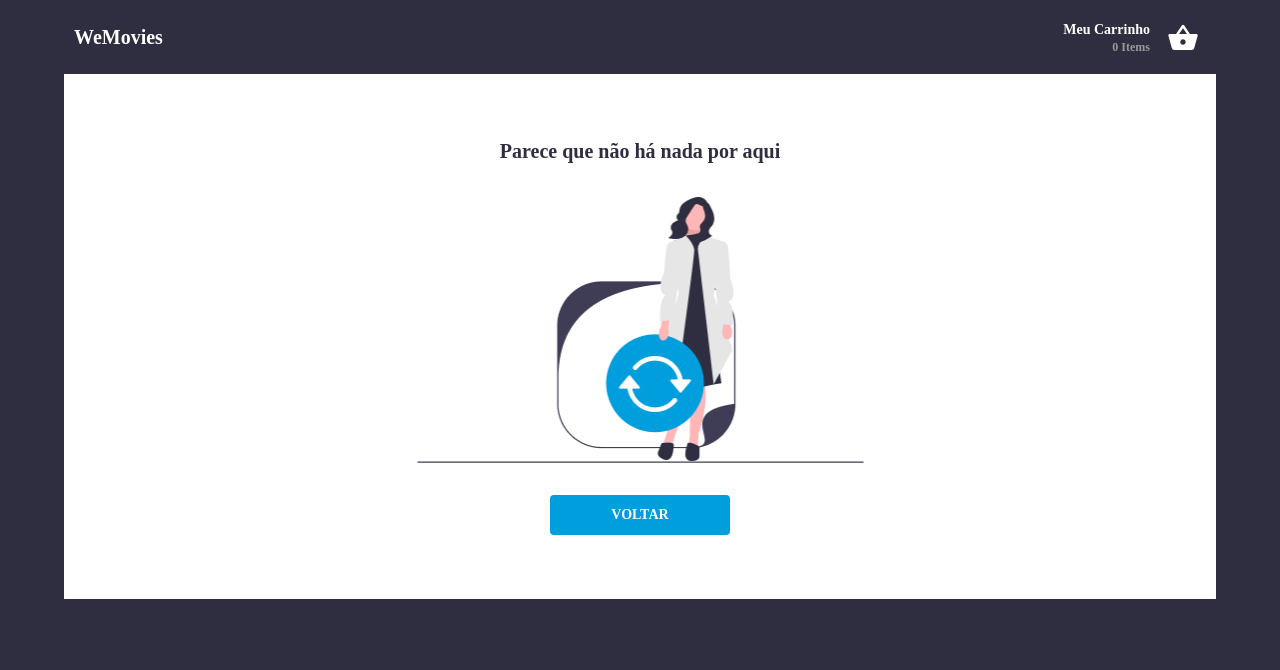
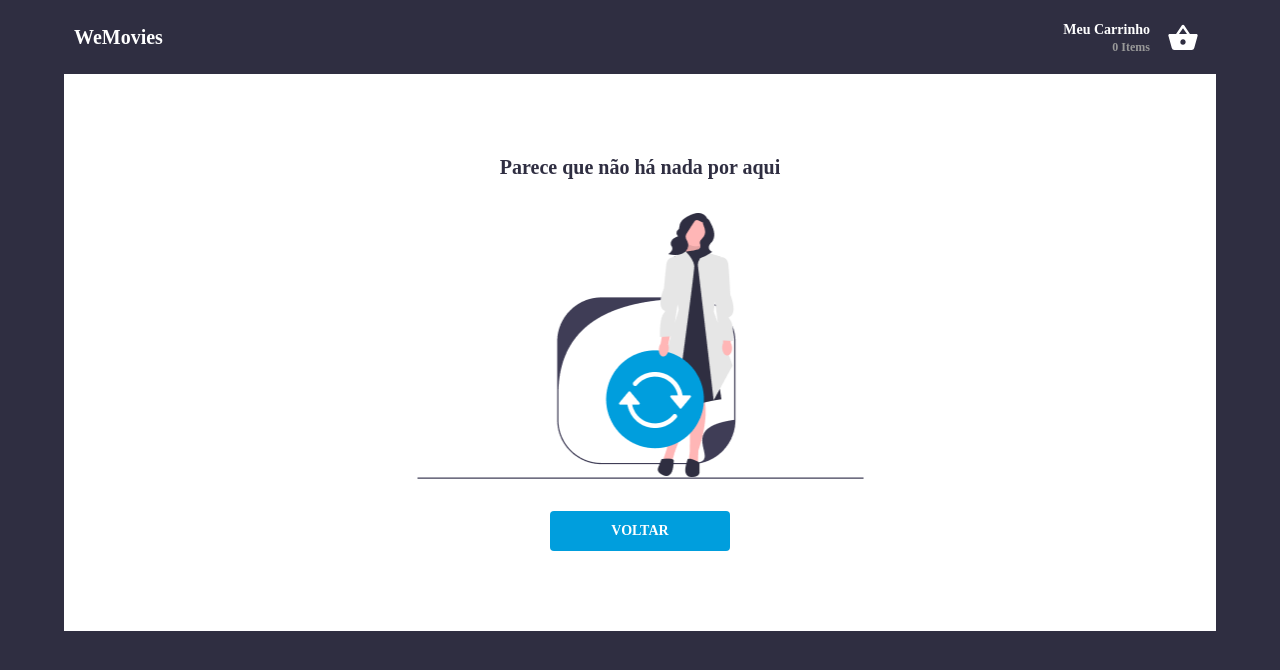
Before and after one commit to jvgaspari/teste-react, a Next.js app: page / in a window 1280 px wide. Both pictures are taken after a click on the button 1183 px from the left and 37 px from the top of the page. Shown: the top 670 px of the page. Built offline with nearby package versions, Linux system fonts and the light colour scheme.

Commit message:
fix: layout cart

```diff
--- a/src/components/Cart/EmptyCart/index.tsx
+++ b/src/components/Cart/EmptyCart/index.tsx
@@ -11,7 +11,8 @@ const EmptyCart: React.FC = () => {
   }
 
   return (
-    <Box flex={1} bgcolor='#FFFFFF' justifyContent={'center'} alignItems='center'>
+    <Box flex={1} pb={'169px'}>
+      <Box flex={1} bgcolor='#FFFFFF' justifyContent={'center'} alignItems='center' p={'16px'}>
           <Box display={'flex'} justifyContent='center' alignItems={'center'} pt='64px' mb='32px'>
             <Typography
               color={'#2F2E41'} fontWeight={700} fontSize={20} lineHeight={'27px'}
@@ -35,6 +36,7 @@ const EmptyCart: React.FC = () => {
               </Button>
           </Box>
       </Box>
+    </Box>
   );
 }
 
--- a/src/components/Cart/ProductsInCart/index.tsx
+++ b/src/components/Cart/ProductsInCart/index.tsx
@@ -117,7 +117,7 @@ export const ProductsInCart: React.FC<ProductsInCartTypes> = ({ list }) => {
                     </>
                 ))
             }
-            <Box mt='21px' pt='25px' pb='16px' borderTop={'1px solid #999999'} sx={{display: {sx: 'flex', md: 'none'}}} flex={1} flexDirection={'column'} justifyContent={'space-between'} alignItems='center'>
+            <Box mt='21px' pt='21px' pb='16px' borderTop={'1px solid #999999'} sx={{display: {sx: 'flex', md: 'none'}}} flex={1} flexDirection={'column'} justifyContent={'space-between'} alignItems='center'>
                 <Box display={'flex'} justifyContent={'flex-end'} alignItems='center'>
                     <Box display={'flex'} justifyContent={'flex-end'} alignItems='center'>
                         <Typography mr={'5px'} color={'#999999'} fontWeight={700} fontSize={14} lineHeight={'19px'}>TOTAL</Typography>
```
Lines whose indentation alone changed are shown as unchanged.
